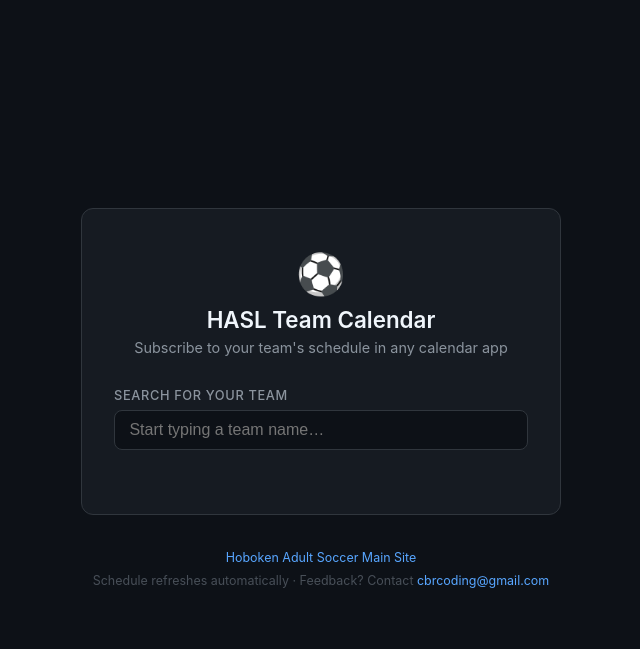
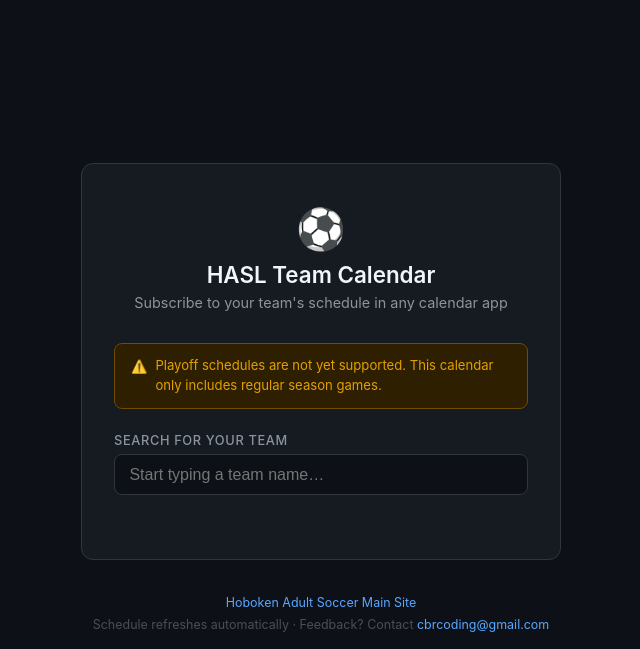
Before and after one commit to cbrcoding-burley/hasl-calendar, a Flask app: page / in a window 1280 px wide. Shown: the top 649 px of the page, without its empty margins (319-959 px from the left). Run offline with Flask 3, Linux system fonts and the light colour scheme; tables that the repository leaves empty hold one stand-in row (values such as "Sample post").

Commit message:
Add schedule preview to UI and playoff warning banner
Adds GET /schedule/<slug> returning games as JSON (date, time, location,
opponent, is_home). UI shows a two-line schedule list after team selection
and a warning banner that playoff schedules aren't supported yet.

Co-Authored-By: Claude Sonnet 4.6 <noreply@anthropic.com>

```diff
--- a/src/hasl_calendar/app.py
+++ b/src/hasl_calendar/app.py
@@ -51,6 +51,36 @@ def list_teams():
         teams = session.query(Team).order_by(Team.name).all()
         return jsonify(
             [{"slug": t.slug, "name": t.name, "hasl_id": t.hasl_id} for t in teams]
+        )
+
+
+@app.get("/schedule/<slug>")
+def team_schedule(slug: str):
+    with Session() as session:
+        team = session.query(Team).filter_by(slug=slug).first()
+        if team is None:
+            abort(404)
+        games = (
+            session.query(Game)
+            .filter((Game.home_team_slug == slug) | (Game.away_team_slug == slug))
+            .order_by(Game.date, Game.time)
+            .all()
+        )
+        return jsonify(
+            [
+                {
+                    "date": g.date,
+                    "time": g.time,
+                    "location": g.location,
+                    "is_home": g.home_team_slug == slug,
+                    "opponent": (
+                        g.away_team.name
+                        if g.home_team_slug == slug
+                        else g.home_team.name
+                    ),
+                }
+                for g in games
+            ]
         )
 
 
--- a/src/hasl_calendar/templates/index.html
+++ b/src/hasl_calendar/templates/index.html
@@ -233,6 +233,60 @@
 
     footer a { color: #58a6ff; text-decoration: none; }
     footer a:hover { text-decoration: underline; }
+
+    .warning {
+      display: flex;
+      align-items: flex-start;
+      gap: 0.5rem;
+      background: #2d1f00;
+      border: 1px solid #6e4c00;
+      border-radius: 8px;
+      padding: 0.75rem 1rem;
+      font-size: 0.82rem;
+      color: #e3a000;
+      text-align: left;
+      margin-bottom: 1.5rem;
+      line-height: 1.5;
+    }
+
+    .warning-icon { flex-shrink: 0; margin-top: 1px; }
+
+    #schedule-preview { display: none; margin-top: 1.5rem; text-align: left; }
+    #schedule-preview.show { display: block; }
+
+    .schedule-title {
+      font-size: 0.8rem;
+      font-weight: 500;
+      color: #8b949e;
+      text-transform: uppercase;
+      letter-spacing: 0.05em;
+      margin-bottom: 0.6rem;
+    }
+
+    .schedule-list {
+      display: flex;
+      flex-direction: column;
+      gap: 0;
+      border: 1px solid #30363d;
+      border-radius: 8px;
+      overflow: hidden;
+    }
+
+    .schedule-game {
+      padding: 0.55rem 0.8rem;
+      border-bottom: 1px solid #21262d;
+      font-size: 0.83rem;
+    }
+
+    .schedule-game:last-child { border-bottom: none; }
+
+    .game-meta {
+      color: #8b949e;
+      font-size: 0.78rem;
+      margin-bottom: 0.15rem;
+    }
+
+    .game-opponent { color: #c9d1d9; }
   </style>
 </head>
 <body>
@@ -240,6 +294,11 @@
     <div class="logo">⚽</div>
     <h1>HASL Team Calendar</h1>
     <p class="subtitle">Subscribe to your team's schedule in any calendar app</p>
+
+    <div class="warning">
+      <span class="warning-icon">⚠️</span>
+      <span>Playoff schedules are not yet supported. This calendar only includes regular season games.</span>
+    </div>
 
     <div class="ac-wrap">
       <label for="team-input">Search for your team</label>
@@ -283,6 +342,11 @@
         <strong>Apple / Outlook:</strong> click "Subscribe" above — your calendar app will prompt you.<br>
         <strong>Google Calendar:</strong> copy the HTTPS URL, then go to <em>Other calendars → From URL</em>.
       </p>
+
+      <div id="schedule-preview">
+        <div class="schedule-title">Schedule</div>
+        <div class="schedule-list" id="schedule-list"></div>
+      </div>
 
       <a id="schedule-btn" class="btn-schedule" href="#" target="_blank" rel="noopener" style="display:none">
         <svg width="13" height="13" viewBox="0 0 16 16" fill="currentColor">
@@ -343,8 +407,56 @@
 
     function hideResult() {
       result.classList.remove('show');
+      document.getElementById('schedule-preview').classList.remove('show');
       selectedSlug = null;
       input.classList.remove('valid');
+    }
+
+    const DAY = ['Sun','Mon','Tue','Wed','Thu','Fri','Sat'];
+    const MONTH = ['Jan','Feb','Mar','Apr','May','Jun','Jul','Aug','Sep','Oct','Nov','Dec'];
+
+    function fmtDate(dateStr) {
+      // dateStr is "YYYY-MM-DD"; parse as local date to avoid UTC offset shifting the day
+      const [y, m, d] = dateStr.split('-').map(Number);
+      const dt = new Date(y, m - 1, d);
+      return `${DAY[dt.getDay()]} ${MONTH[dt.getMonth()]} ${d}`;
+    }
+
+    function fmtTime(timeStr) {
+      // timeStr is "HH:MM" 24h
+      const [h, m] = timeStr.split(':').map(Number);
+      const ampm = h >= 12 ? 'PM' : 'AM';
+      const h12 = h % 12 || 12;
+      return `${h12}:${m.toString().padStart(2, '0')} ${ampm}`;
+    }
+
+    function fmtLocation(raw) {
+      return raw.replace(/\s*[-–]\s*/g, ' ').replace(/\b(\w)/g, c => c.toUpperCase()).toLowerCase()
+        .replace(/\b\w/g, c => c.toUpperCase());
+    }
+
+    function loadSchedule(slug) {
+      fetch(`/schedule/${slug}`)
+        .then(r => r.json())
+        .then(games => {
+          const list = document.getElementById('schedule-list');
+          list.innerHTML = '';
+          if (games.length === 0) {
+            list.innerHTML = '<div class="schedule-game"><div class="game-meta">No games found</div></div>';
+          } else {
+            games.forEach(g => {
+              const row = document.createElement('div');
+              row.className = 'schedule-game';
+              row.innerHTML = `
+                <div class="game-meta">${fmtDate(g.date)} · ${fmtTime(g.time)} · ${fmtLocation(g.location)}</div>
+                <div class="game-opponent">vs ${g.opponent}${g.is_home ? '' : ' <span style="color:#8b949e">(Away)</span>'}</div>
+              `;
+              list.appendChild(row);
+            });
+          }
+          document.getElementById('schedule-preview').classList.add('show');
+        })
+        .catch(() => {});
     }
 
     function openDropdown(filtered) {
@@ -379,6 +491,7 @@
       selectedSlug = team.slug;
       closeDropdown();
       showResult(team);
+      loadSchedule(team.slug);
     }
 
     function highlightItem(index) {
```
Also changed, not shown: tests/test_integration.py (+3 -3 lines).
